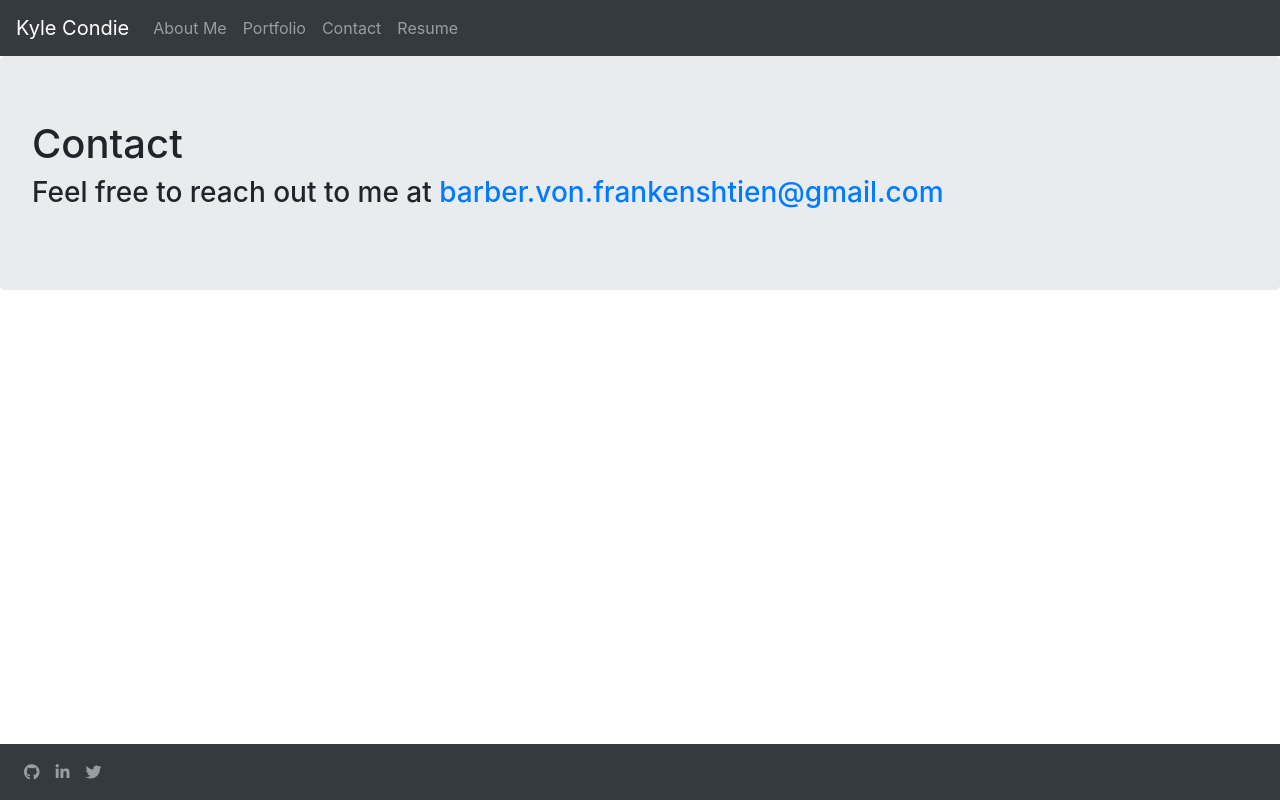
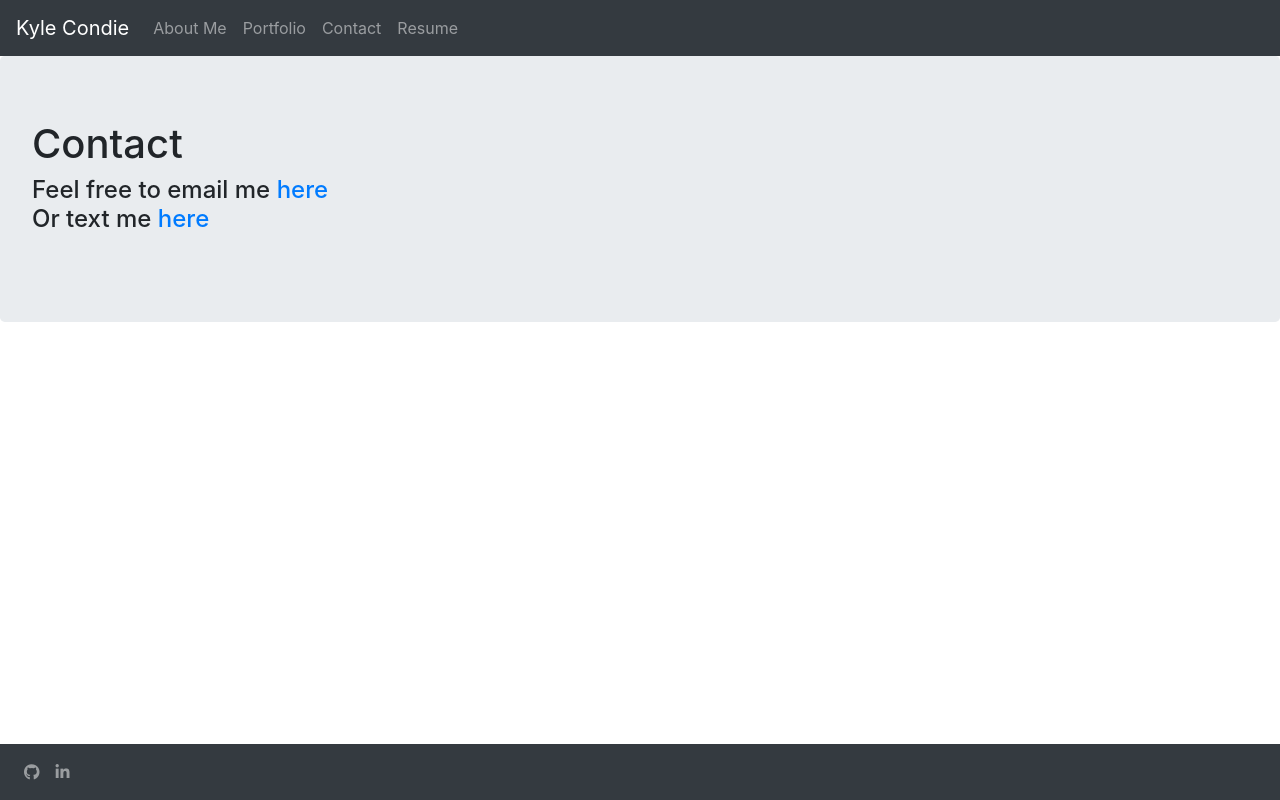
Before and after one commit to Frankenshtien/react-portfolio, a React (Create React App) app: page /contact in a window 1280 px wide. Built offline with nearby package versions, Linux system fonts and the light colour scheme.

Commit message:
fixed display of contact

```diff
--- a/src/components/Contact/index.js
+++ b/src/components/Contact/index.js
@@ -19,15 +19,29 @@ function Contact() {
 
   return (
     <Jumbotron>
-      <h1>Contact</h1>
-      <h3>
-        <address>
-          Feel free to reach out to me at{" "}
-          <a href="mailto:barber.von.frankenshtien@gmail.com" target="_blank">
-            barber.von.frankenshtien@gmail.com
-          </a>
-        </address>
-      </h3>
+      <Container fluid>
+        <Row>
+          <h1>Contact</h1>
+        </Row>
+        <Row>
+          <h4>
+            <address>
+              Feel free to email me{" "}
+              <a
+                href="mailto:barber.von.frankenshtien@gmail.com"
+                target="_blank"
+              >
+                here
+              </a>
+              <br></br>
+              Or text me{" "}
+              <a href="tel:8015999767" target="_blank">
+                here
+              </a>
+            </address>
+          </h4>
+        </Row>
+      </Container>
     </Jumbotron>
     // <div>
     //   <Container fluid>
--- a/src/components/NavFooter/index.js
+++ b/src/components/NavFooter/index.js
@@ -17,9 +17,6 @@ function NavFooter() {
         <NavLink href="https://www.linkedin.com/in/kyle-condie-6ba8111a1/">
           <i className="fab fa-linkedin-in"></i>
         </NavLink>
-        <NavLink href="https://twitter.com/kylezcondie">
-          <i className="fab fa-twitter"></i>
-        </NavLink>
       </Nav>
     </Navbar>
   );
```
